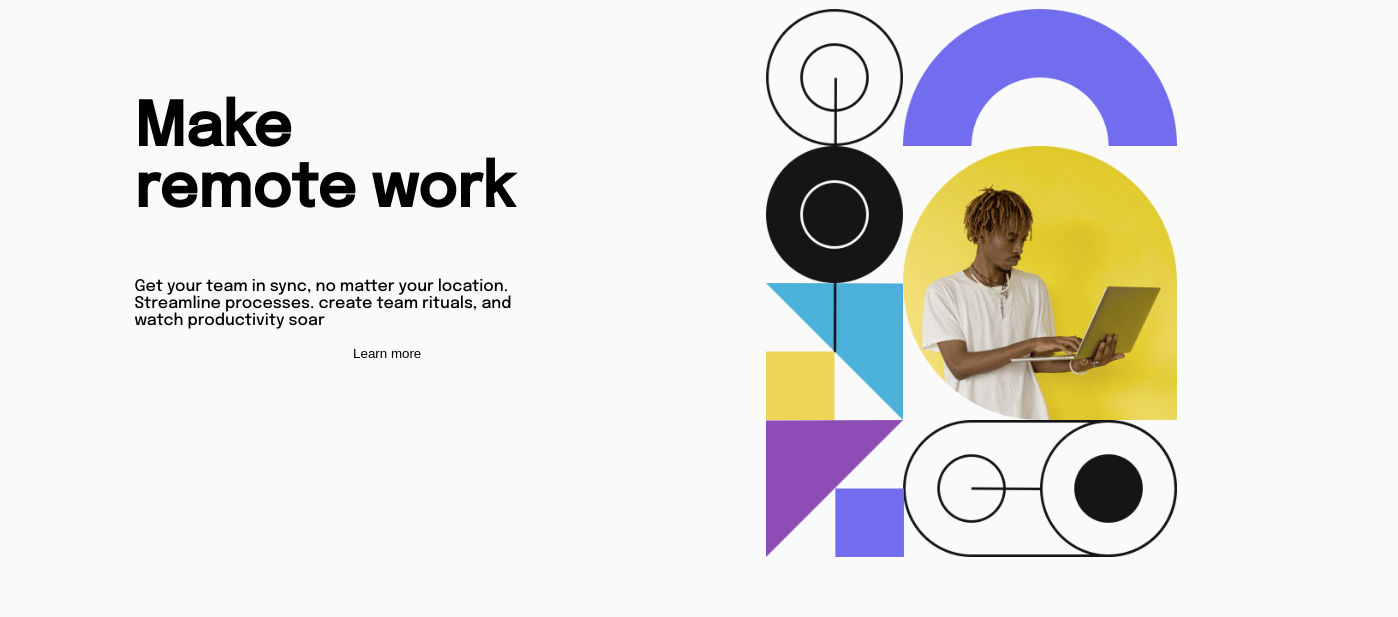
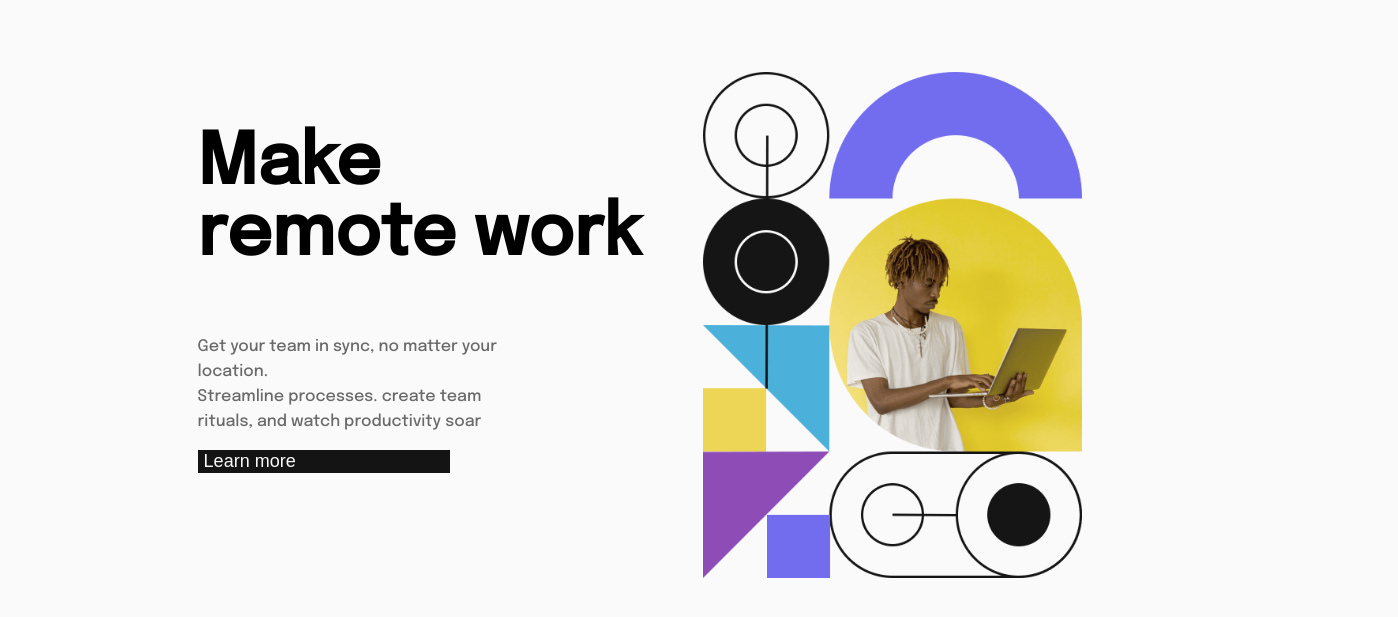
Before and after one commit to PedroRuama/FrontEndMentor, a plain HTML site: page solution/index.html in a window 1280 px wide. Shown: the part 67-684 px from the top of the page, 1398 px wide, since content can reach past the window. Drawn offline with Linux system fonts and the light colour scheme.

Commit message:
center_conteiner

```diff
--- a/solution/index.html
+++ b/solution/index.html
@@ -84,14 +84,14 @@
         <div><button id="btn_register" type="button">Register</button></div>
       </div>
     </nav>
-    <div id="center">
+    <div id="conteiner">
       <div id="div_conteudo">
         <h1 id="title">Make <br> remote work</h1>
-        <p>Get your team in sync, no matter your location.
+        <p >Get your team in sync, no matter your location. <br>
           Streamline processes. create team rituals, and watch productivity soar
         </p>
 
-        <button>Learn more</button>
+        <button id="btn_learn">Learn more</button>
       </div>
       <div id="div_img">
         <img src="../snap chellenge/images/image-hero-desktop.png" alt="" id="img_desktop">
--- a/solution/style.css
+++ b/solution/style.css
@@ -4,13 +4,16 @@ body {
   background-color: hsl(0, 0%, 98%);
   font-family: "Epilogue";
   display: flex;
+  /* align-items: center; */
   /* font-size: 18px; */
   flex-direction: column;
 }
 
 p {
   font-size: 16px;
-  width: 80%;
+  width: 65%;
+  color: hsl(0, 0%, 41%);
+  line-height: 25px;
 }
 
 button {
@@ -133,17 +136,18 @@ nav button:hover {
 
 /* --------------------------------- corpo -------------------------------------------------- */
 
-#center{
+#conteiner{
   display: flex;
-  position: relative;
-  margin-left: 10%;
-  margin-right: 10%;
-  justify-content: space-between;
+
+  margin-top: 5%;
+  justify-content: center;
+
   width: 100%;
 
 }
 
 #div_conteudo{
+
   width: 40%;
   display: flex;
   flex-direction: column;
@@ -154,17 +158,30 @@ nav button:hover {
 }
 
 #title{
-  font-size:60px;
-  padding: 50px 0px 0px 0px;
+  font-size:70px;
+  padding: 10px 0px 0px 0px;
 
 }
 
 #div_img{
-  width: 50%;
+  width: 30%;
   display: flex;
   align-items: center;
 }
 
 #img_desktop{
-  width: 65%;
+  width: 100%;
 }
+
+
+
+#btn_learn{
+  display: flex;
+  font-size: 18px;
+  color: hsl(0, 0%, 98%);
+  background-color: hsl(0, 0%, 8%);
+  width: 50%;
+
+
+
+}
```
